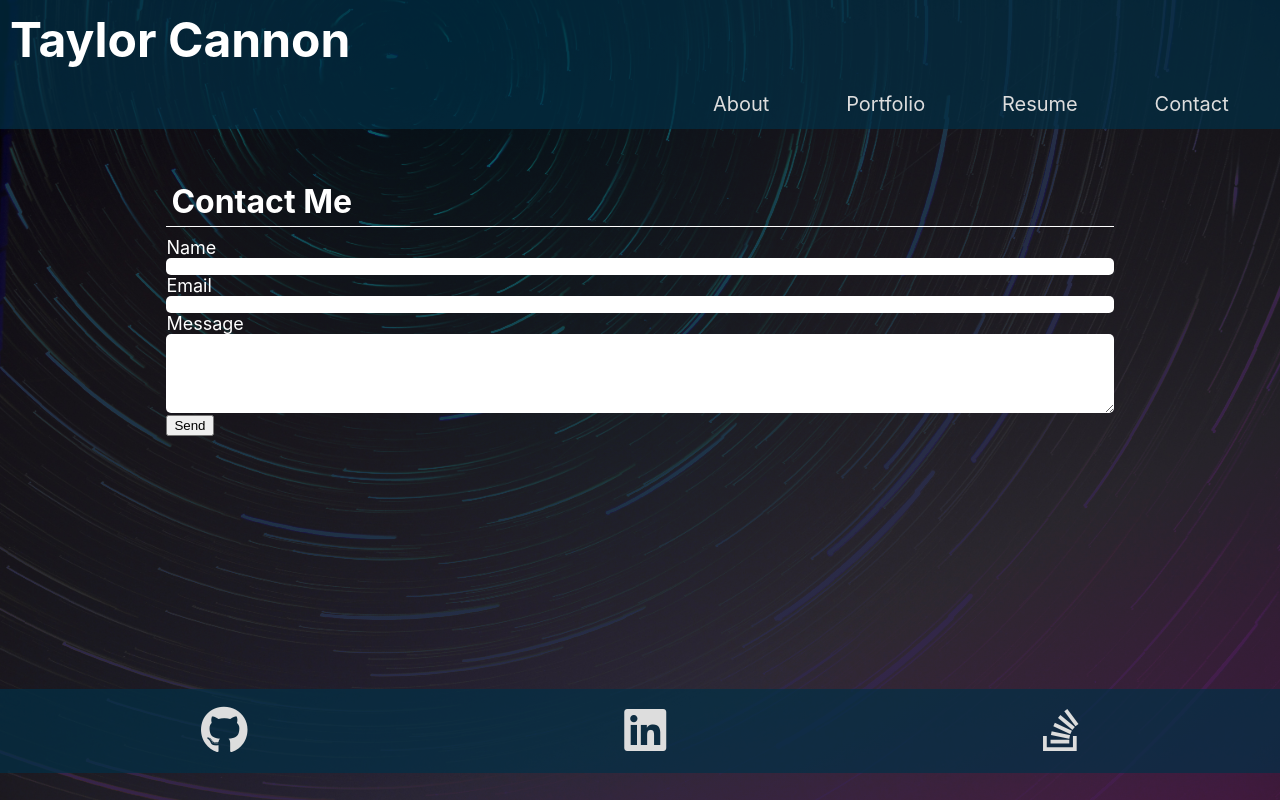
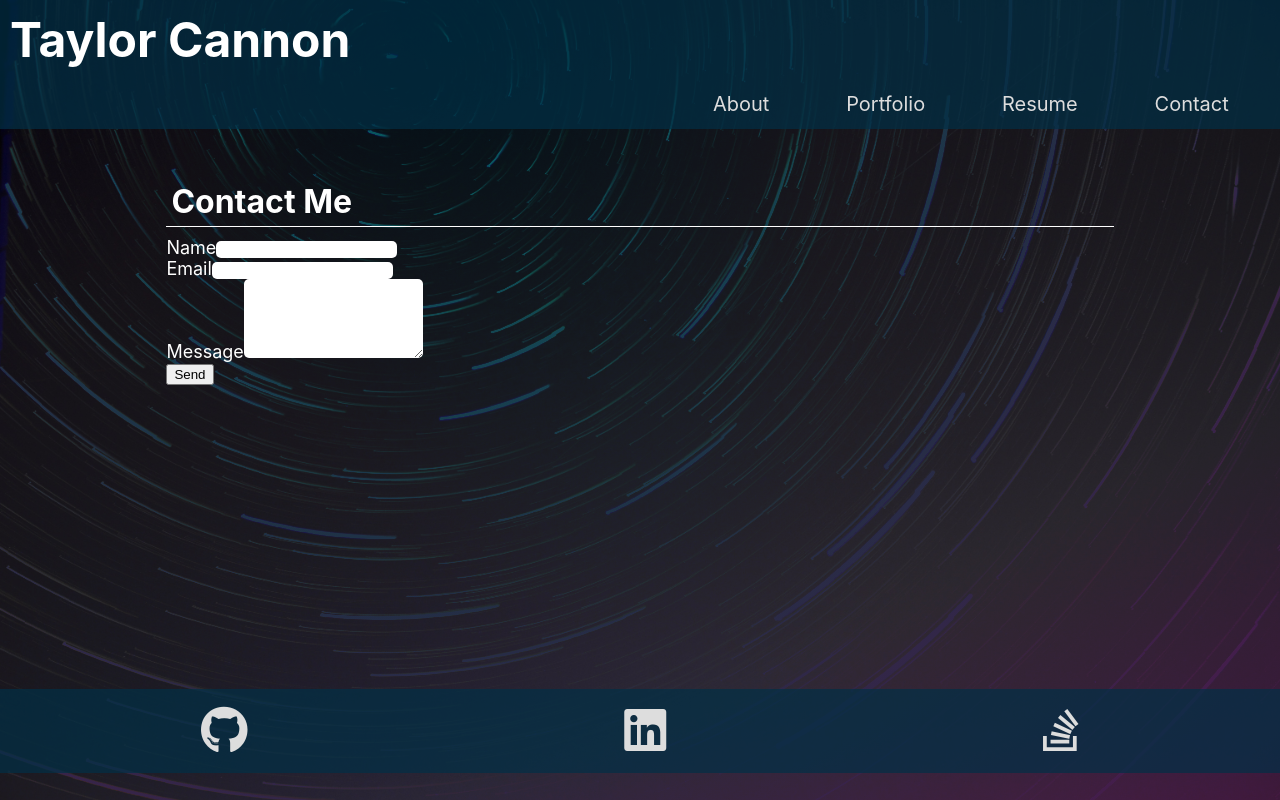
Before and after one commit to tkcannon/react-portfolio, a React (Create React App) app in the folder portfolio/: page / in a window 1280 px wide. Both pictures are taken after a click on the element "Contact". Built offline with nearby package versions, Linux system fonts and the light colour scheme.

Commit message:
added handlers for contact form

```diff
--- /dev/null
+++ b/portfolio/src/components/Contact/index.js
@@ -0,0 +1,65 @@
+import React, { useState } from "react";
+import validateEmail from '../../utils/helpers';
+
+function Contact() {
+  const [formState, setFormState] = useState({ name: '', email: '', message: '' })
+  const { name, email, message } = formState;
+
+  const [errorMessage, setErrorMessage] = useState('');
+
+  const handleSubmit = (event) => {
+    event.preventDefault();
+    if (!errorMessage) {
+      console.log('Submit Form', formState)
+    }
+  }
+
+  const handleChange = (event) => {
+    if (event.target.name === 'email') {
+      const isValid = validateEmail(event.target.value);
+      if (!isValid) {
+        setErrorMessage('Must provide valid email.');
+      } else {
+        setErrorMessage('');
+      }
+    } else {
+      if (!event.target.value.length) {
+        setErrorMessage(`${event.target.name} is required`)
+      } else {
+        setErrorMessage('');
+      }
+    }
+    if (!errorMessage) {
+      setFormState({ ...formState, [event.target.name]: event.target.value });
+      console.log('Handle Form', formState);
+    }
+  }
+
+  return (
+    <section>
+      <h2>Contact Me</h2>
+      <form id="contact-form" onSubmit={handleSubmit}>
+        <div>
+          <label htmlFor="name">Name</label>
+          <input type="text" name="name" defaultValue={name} onBlur={handleChange}></input>
+        </div>
+        <div>
+          <label htmlFor="email">Email</label>
+          <input type="email" name="email" defaultValue={email} onBlur={handleChange}></input>
+        </div>
+        <div>
+          <label htmlFor="message">Message</label>
+          <textarea name="message" rows="5" defaultValue={message} onBlur={handleChange}></textarea>
+        </div>
+        {errorMessage &&
+          <div>
+            <p className="error-text">{errorMessage}</p>
+          </div>
+        }
+      </form>
+      <button type="submit">Send</button>
+    </section>
+  )
+}
+
+export default Contact;
--- a/portfolio/src/sections/Portfolio/index.js
+++ b/portfolio/src/components/Portfolio/index.js
@@ -1,5 +1,5 @@
 import React, { useState } from "react";
-import Project from "../../components/Project";
+import Project from "../Project";
 
 function Portfolio() {
 
--- a/portfolio/src/sections/Contact/index.js
+++ /dev/null
@@ -1,20 +0,0 @@
-import React from "react";
-
-function Contact() {
-  return (
-    <section>
-      <h2>Contact Me</h2>
-      <form>
-        <label>Name</label>
-        <input></input>
-        <label>Email</label>
-        <input></input>
-        <label>Message</label>
-        <textarea rows={5}></textarea>
-      </form>
-      <button>Send</button>
-    </section>
-  )
-}
-
-export default Contact;
--- /dev/null
+++ b/portfolio/src/utils/helpers.js
@@ -0,0 +1,4 @@
+export default function validateEmail(email) {
+  var re = /^(([^<>()[\]\\.,;:\s@"]+(\.[^<>()[\]\\.,;:\s@"]+)*)|(".+"))@((\[[0-9]{1,3}\.[0-9]{1,3}\.[0-9]{1,3}\.[0-9]{1,3}\])|(([a-zA-Z\-0-9]+\.)+[a-zA-Z]{2,}))$/;
+  return re.test(String(email).toLowerCase());
+}
```
Also changed, not shown: portfolio/src/App.js (+4 -4 lines), portfolio/src/components/About/index.js (renamed from portfolio/src/sections/About/index.js), portfolio/src/components/Resume/index.js (renamed from portfolio/src/sections/Resume/index.js).
